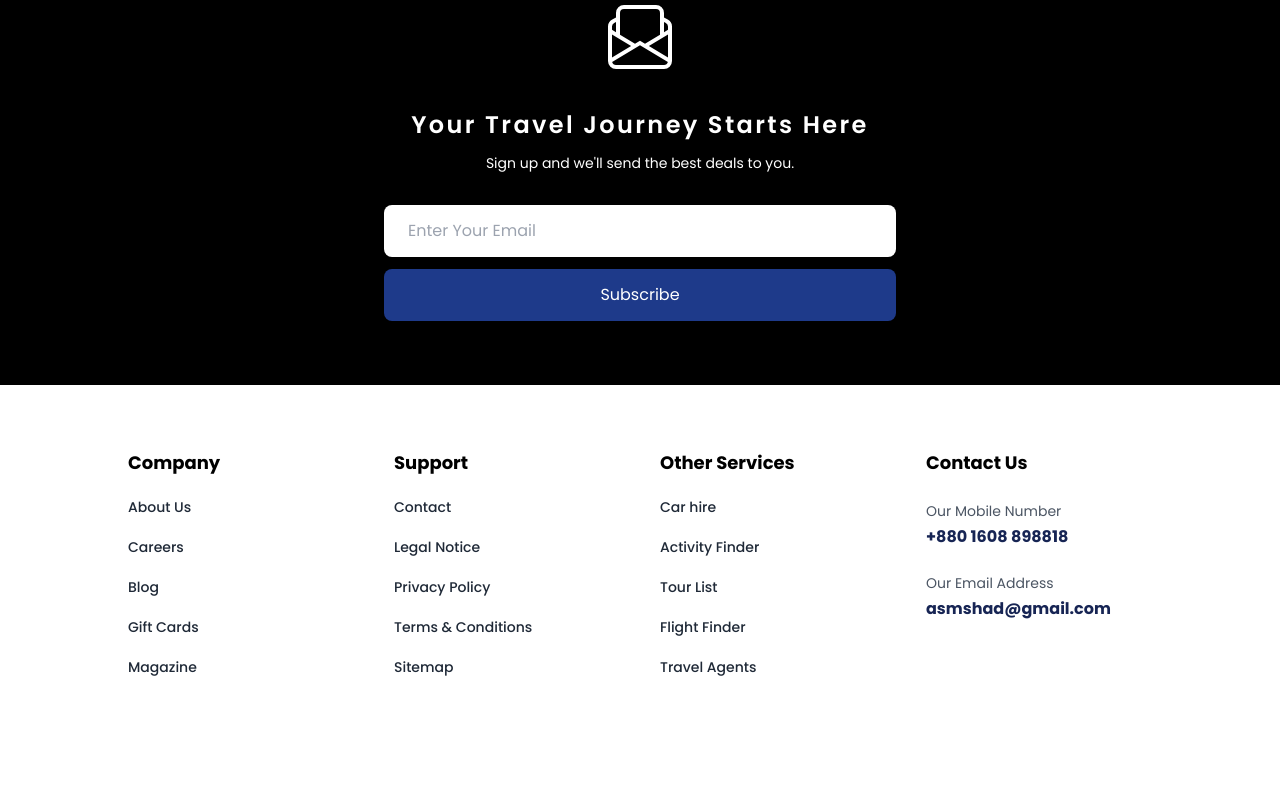
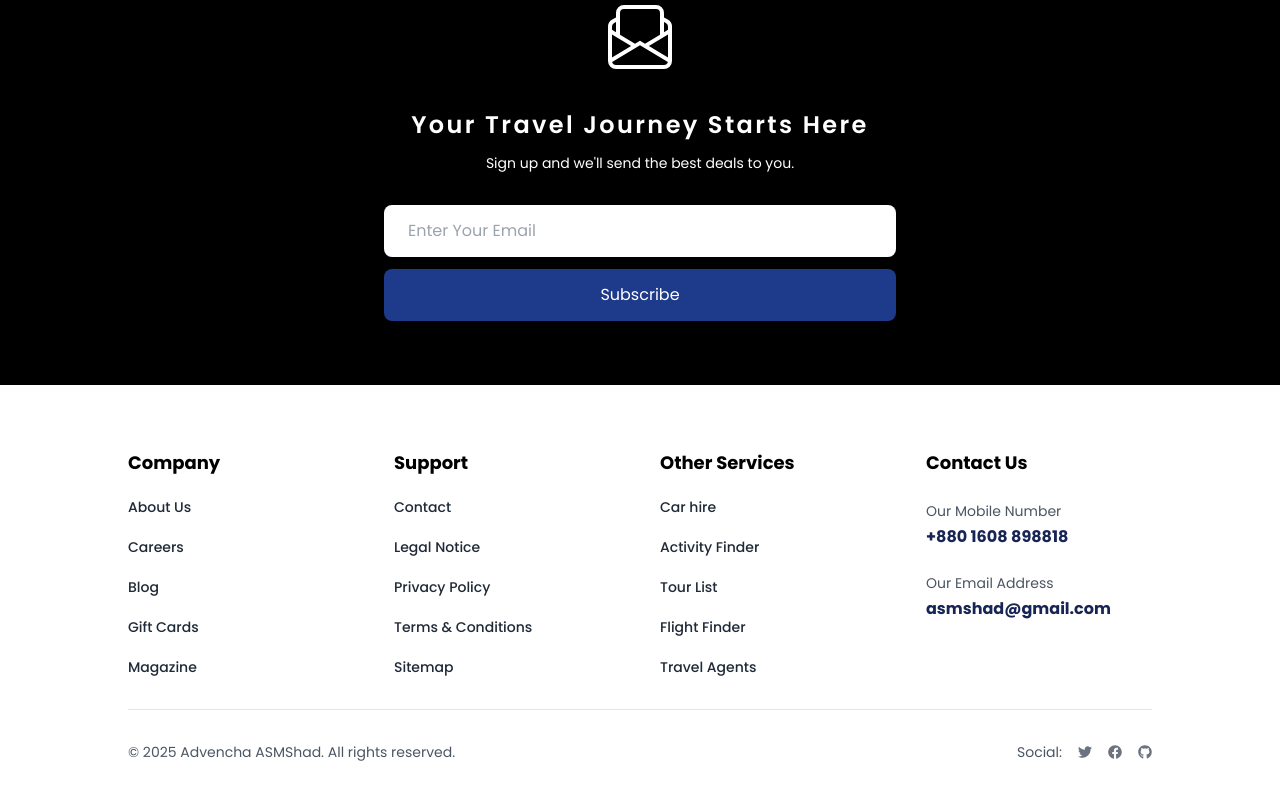
Before and after one commit to asm-shad/Advencha, a Next.js app: page / in a window 1280 px wide. Shown: the part 4231-5031 px from the top of the page. Before the commit the page ends 4972 px from the top, so only its background shows below. Built offline with nearby package versions, Linux system fonts and the light colour scheme; a web font is replaced by a local one.

Commit message:
Footer section Completed

```diff
--- a/components/Home/Footer/Footer.tsx
+++ b/components/Home/Footer/Footer.tsx
@@ -1,4 +1,7 @@
+import Link from "next/link";
 import React from "react";
+import { FaFacebook, FaTwitter } from "react-icons/fa";
+import { FaGithub } from "react-icons/fa6";
 
 const Footer = () => {
   return (
@@ -77,7 +80,25 @@ const Footer = () => {
             </h1>
           </div>
         </div>
-        {/* Bottom Section */}
+      </div>
+      {/* Bottom Section */}
+      <div className="mt-8 w-[80%] mx-auto border-t pt-8 flex flex-col md:flex-row justify-between items-center text-gray-600 text-sm">
+        <p className="text-center md:text-left">
+          &copy; {new Date().getFullYear()} Advencha ASMShad. All rights
+          reserved.
+        </p>
+        <div className="flex items-center space-x-4 mt-4 md:mt-0">
+          <span>Social: </span>
+          <Link href="#" className="text-gray-500 hover:text-gray-800">
+            <FaTwitter></FaTwitter>
+          </Link>
+          <Link href="#" className="text-gray-500 hover:text-gray-800">
+            <FaFacebook></FaFacebook>
+          </Link>
+          <Link href="#" className="text-gray-500 hover:text-gray-800">
+            <FaGithub></FaGithub>
+          </Link>
+        </div>
       </div>
     </div>
   );
```
